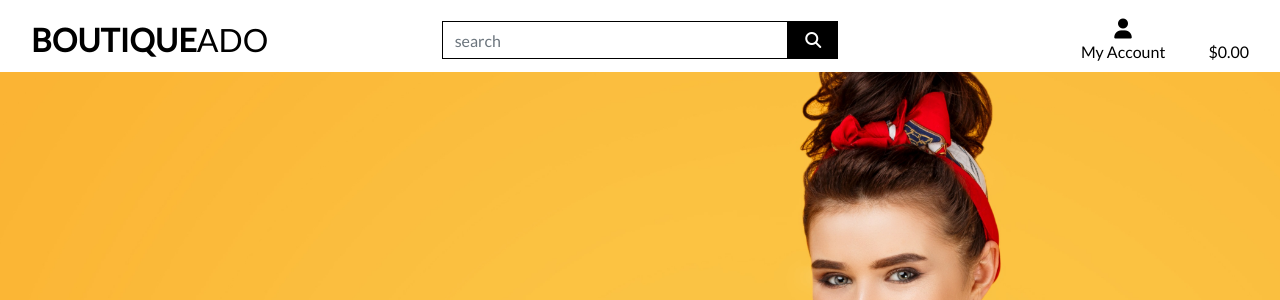
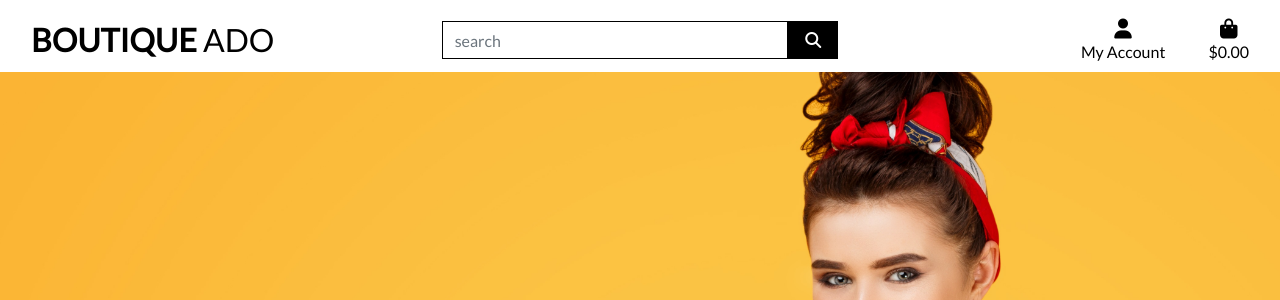
Before and after one commit to djacura/boutique_ado, a Django app: page / in a window 1280 px wide. Shown: the top 300 px of the page. Run offline with Django 3.2, Linux system fonts and the light colour scheme; some libraries are stand-ins or nearby versions.

Commit message:
changed incorrect styling

```diff
--- a/templates/base.html
+++ b/templates/base.html
@@ -39,7 +39,7 @@
         <div id="topnav" class="row bg-white pt-lg-2 d-none d-lg-flex">
             <div class="col-12 col-lg-4 my-auto py-1 py-lg-0 text-center text-lg-left">
                 <a href="{% url 'home' %}" class="nav-link main-logo-link">
-                    <h2 class="logo-font text-black my-auto"><strong>Boutique</strong>Ado</h2>
+                    <h2 class="logo-font text-black my-auto"><strong>Boutique</strong> Ado</h2>
                 </a>
             </div>
             <div class="col-12 col-lg-4 my-auto py-1 py-lg-0">
@@ -81,7 +81,7 @@
                     <li class="list-inline-item">
                         <a class="{% if grand_total %}text-info font-weight-bold{% else %}text-black{% endif %} nav-link" href="">
                             <div class="text-center">
-                                <div><i class="fas-fa-shopping-bag fa-lg"></i></div>
+                                <div><i class="fas fa-shopping-bag fa-lg"></i></div>
                                 <p class="my-0">
                                     {% if grand_total %}
                                         ${{ grand_total|floatformat:2 }}
```
